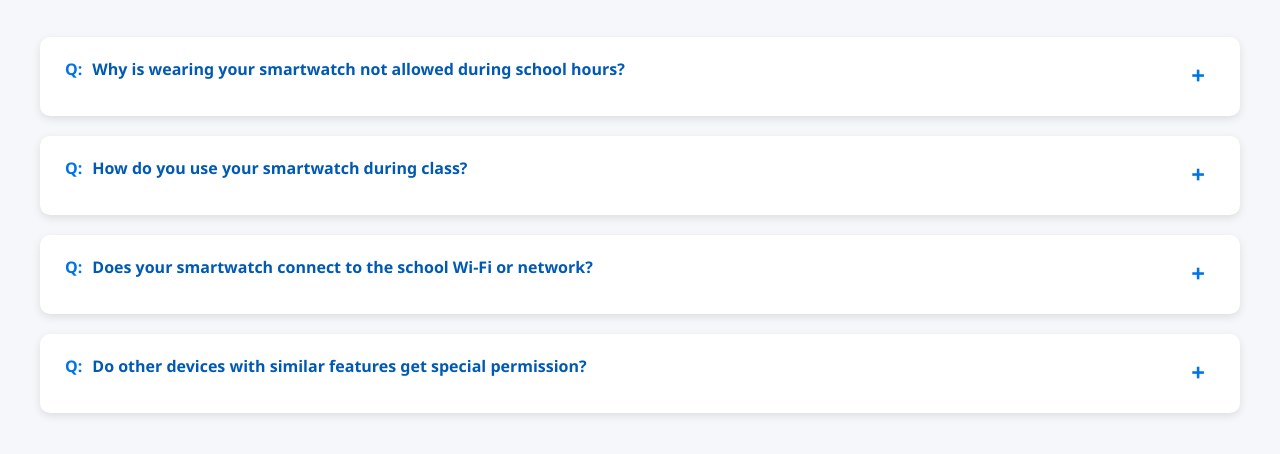
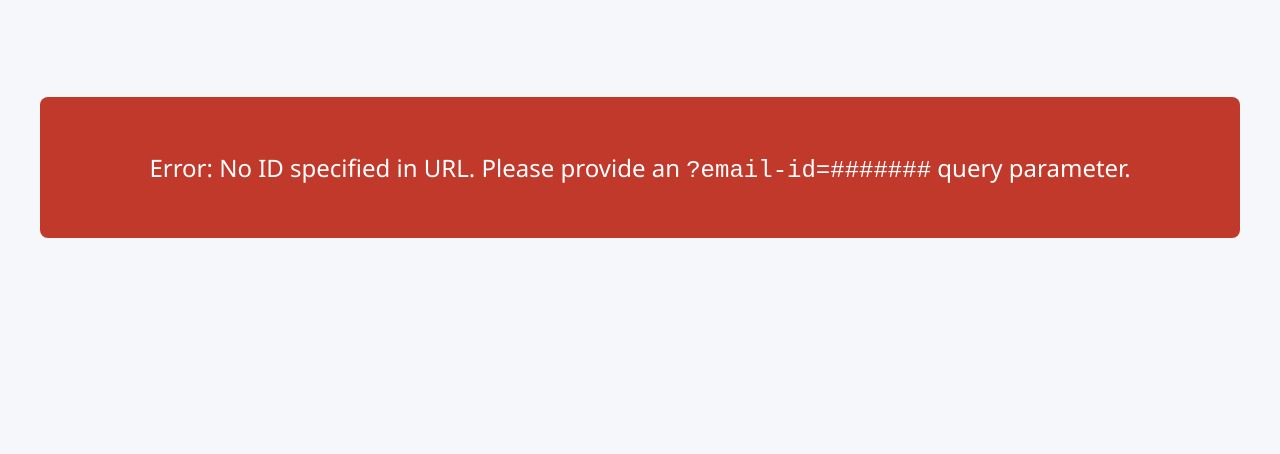
Before and after one commit to evan-degroot/email-10384, a plain HTML site: page index.html in a window 1280 px wide. Shown: the part 86-540 px from the top of the page. Drawn offline with Linux system fonts and the light colour scheme.

Commit message:
Update index.html

```diff
--- a/index.html
+++ b/index.html
@@ -82,38 +82,106 @@
       color: #0073e6;
       user-select: none;
     }
+    /* Error style */
+    #error-message {
+      display: none;
+      color: white;
+      background-color: #c0392b;
+      border-radius: 8px;
+      padding: 30px;
+      font-size: 24px;
+      text-align: center;
+      margin-top: 100px;
+    }
   </style>
 </head>
 <body>
 
   <h1>Teacher FAQ - Student Answers</h1>
 
-  <div class="faq-item">
-    <p class="question">Why is wearing your smartwatch not allowed during school hours?</p>
-    <p class="answer">I understand that watches can be distracting, but today I wore mine responsibly and only checked the time once. It didn’t distract me or others.</p>
+  <div id="faq-container">
+    <!-- FAQ content will be inserted here -->
   </div>
 
-  <div class="faq-item">
-    <p class="question">How do you use your smartwatch during class?</p>
-    <p class="answer">I keep notifications off and only use it to check the time discreetly. I didn’t play games or use any other apps during class.</p>
-  </div>
-
-  <div class="faq-item">
-    <p class="question">Does your smartwatch connect to the school Wi-Fi or network?</p>
-    <p class="answer">No, my watch cannot connect to the guest or main Wi-Fi because it doesn’t support the school’s Wi-Fi types. It only connects via my phone, which is mostly off Wi-Fi during school.</p>
-  </div>
-
-  <div class="faq-item">
-    <p class="question">Do other devices with similar features get special permission?</p>
-    <p class="answer">It seems some devices, like other smartwatches with games, are allowed, and it feels unfair that I’m not given the same chance despite being responsible.</p>
+  <div id="error-message">
+    <p>Error: No ID specified in URL. Please provide an <code>?email-id=#######</code> query parameter.</p>
   </div>
 
   <script>
-    document.querySelectorAll('.faq-item').forEach(item => {
-      item.addEventListener('click', () => {
-        item.classList.toggle('open');
+    // FAQ data for different email-ids
+    const faqs = {
+      student1: [
+        {
+          question: "Why is wearing your smartwatch not allowed during school hours?",
+          answer: "I understand that watches can be distracting, but today I wore mine responsibly and only checked the time once. It didn’t distract me or others."
+        },
+        {
+          question: "How do you use your smartwatch during class?",
+          answer: "I keep notifications off and only use it to check the time discreetly. I didn’t play games or use any other apps during class."
+        }
+      ],
+      student2: [
+        {
+          question: "Does your smartwatch connect to the school Wi-Fi or network?",
+          answer: "No, my watch cannot connect to the guest or main Wi-Fi because it doesn’t support the school’s Wi-Fi types. It only connects via my phone, which is mostly off Wi-Fi during school."
+        },
+        {
+          question: "Do other devices with similar features get special permission?",
+          answer: "It seems some devices, like other smartwatches with games, are allowed, and it feels unfair that I’m not given the same chance despite being responsible."
+        }
+      ]
+      // Add more email-id FAQs here
+    };
+
+    // Function to get query param by name
+    function getQueryParam(name) {
+      const urlParams = new URLSearchParams(window.location.search);
+      return urlParams.get(name);
+    }
+
+    // Toggle FAQ answers
+    function setupFaqToggle() {
+      document.querySelectorAll('.faq-item').forEach(item => {
+        item.addEventListener('click', () => {
+          item.classList.toggle('open');
+        });
       });
-    });
+    }
+
+    // Main logic
+    const emailId = getQueryParam('email-id');
+    const faqContainer = document.getElementById('faq-container');
+    const errorMessage = document.getElementById('error-message');
+
+    if (!emailId || !faqs[emailId]) {
+      // Show error if no email-id or unknown email-id
+      errorMessage.style.display = 'block';
+      faqContainer.style.display = 'none';
+      alert('No ID specified or unknown ID.');
+    } else {
+      // Render FAQ for this email id
+      faqContainer.style.display = 'block';
+      errorMessage.style.display = 'none';
+
+      faqs[emailId].forEach(faq => {
+        const faqItem = document.createElement('div');
+        faqItem.className = 'faq-item';
+
+        const q = document.createElement('p');
+        q.className = 'question';
+        q.textContent = faq.question;
+
+        const a = document.createElement('p');
+        a.className = 'answer';
+        a.textContent = faq.answer;
+
+        faqItem.appendChild(q);
+        faqItem.appendChild(a);
+        faqContainer.appendChild(faqItem);
+      });
+
+      setupFaqToggle();
+    }
   </script>
 
 </body>
```
